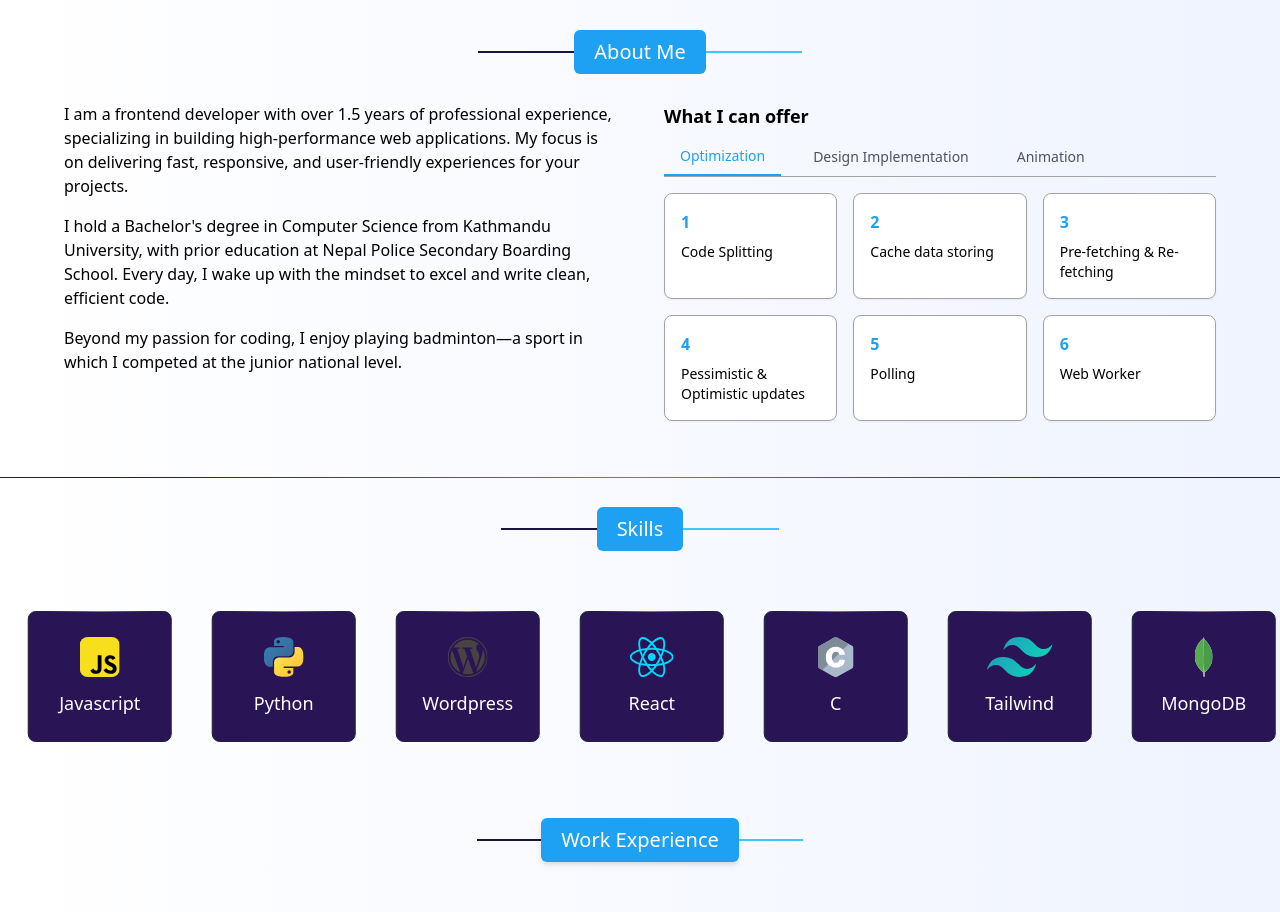
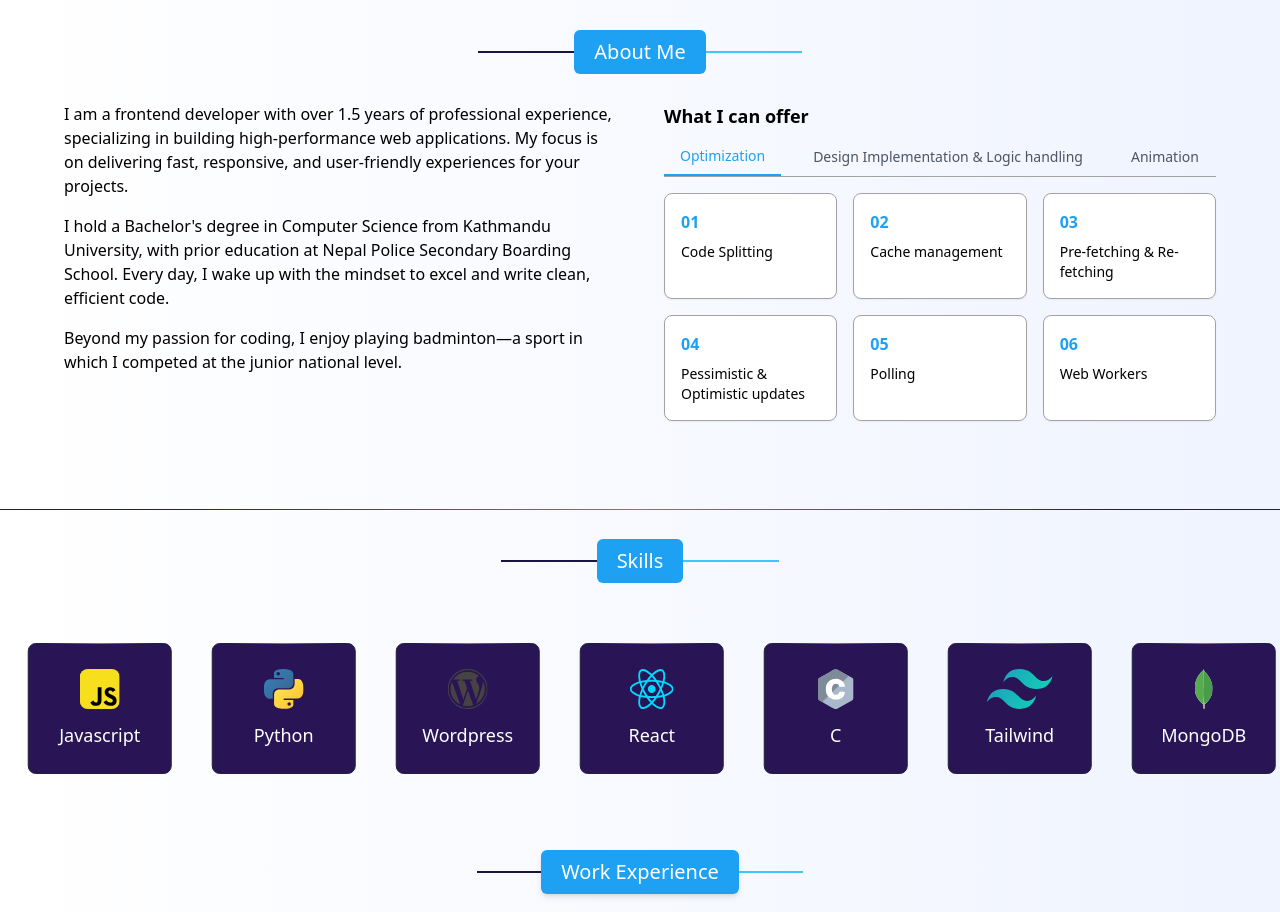
Before and after one commit to Kalyanbikramadhikari/portfolio, a React (Create React App) app: page / in a window 1280 px wide. Shown: the part 1420-2332 px from the top of the page. Built offline with nearby package versions, Linux system fonts and the light colour scheme.

Commit message:
about me content addition

```diff
--- a/src/components/Aboutme.js
+++ b/src/components/Aboutme.js
@@ -2,8 +2,10 @@ import React, { useState } from 'react';
 
 const Aboutme = () => {
     const [activeSkill, setActiveSkill] = useState('Optimization');
-    const skills = ['Optimization', 'Design Implementation', 'Animation'];
-    const optimizationSkills = ['Code Splitting', 'Cache data storing', 'Pre-fetching & Re-fetching', 'Pessimistic & Optimistic updates', 'Polling', 'Web Worker'];
+    const skills = ['Optimization', 'Design Implementation & Logic handling', 'Animation'];
+    const optimizationSkills = ['Code Splitting', 'Cache management', 'Pre-fetching & Re-fetching', 'Pessimistic & Optimistic updates', 'Polling', 'Web Workers'];
+    const designImplementationSkills =['Clone figma designs into code','Logic Handling for APIs', 'Reusable Component Creation','Responsive Layouts']
+    const animationSkills =['Scroll Animations', 'Transition effects','Hover Animations']
 
     return (
         <div className="md:px-16 py-4">
@@ -42,11 +44,10 @@ const Aboutme = () => {
                         {skills.map((item, index) => (
                             <button
                                 key={index}
-                                className={`px-4 py-2 text-sm cursor-pointer transition-colors duration-200 ${
-                                    activeSkill === item
+                                className={`px-4 py-2 text-sm cursor-pointer transition-colors duration-200 ${activeSkill === item
                                         ? 'border-b-2 border-blueTick text-blueTick font-medium'
                                         : 'text-gray-600 hover:text-blueTick'
-                                }`}
+                                    }`}
                                 onClick={() => setActiveSkill(item)}
                                 aria-label={`Select ${item}`}
                             >
@@ -62,9 +63,42 @@ const Aboutme = () => {
                                 {optimizationSkills.map((item, index) => (
                                     <div
                                         key={index}
-                                        className="flex flex-col p-4 bg-white border border-[#a3a3a3] shadow-sm rounded-lg transform transition-all hover:scale-105 hover:shadow-lg"
+                                        className="flex flex-col p-4 bg-white border border-[#a3a3a3] shadow-sm rounded-lg transform transition-all  hover:shadow-lg"
                                     >
-                                        <span className="text-blueTick font-bold mb-2">{index + 1}</span>
+                                        <span className="text-blueTick font-bold mb-2">0{index + 1}</span>
+                                        <span className="text-sm font-medium">{item}</span>
+                                    </div>
+                                ))}
+                            </div>
+                        )}
+                    </div>
+                    {/* Design Implementation */}
+                    <div className="mt-4">
+                        {activeSkill === 'Design Implementation & Logic handling' && (
+                            <div className="grid grid-cols-1 sm:grid-cols-2 lg:grid-cols-3 gap-4">
+                                {designImplementationSkills.map((item, index) => (
+                                    <div
+                                        key={index}
+                                        className="flex flex-col p-4 bg-white border border-[#a3a3a3] shadow-sm rounded-lg transform transition-all  hover:shadow-lg"
+                                    >
+                                        <span className="text-blueTick font-bold mb-2">0{index + 1}</span>
+                                        <span className="text-sm font-medium">{item}</span>
+                                    </div>
+                                ))}
+                            </div>
+                        )}
+                    </div>
+
+                    {/* Animations */}
+                    <div className="mt-4">
+                        {activeSkill === 'Animation' && (
+                            <div className="grid grid-cols-1 sm:grid-cols-2 lg:grid-cols-3 gap-4">
+                                {animationSkills.map((item, index) => (
+                                    <div
+                                        key={index}
+                                        className="flex flex-col p-4 bg-white border border-[#a3a3a3] shadow-sm rounded-lg transform transition-all  hover:shadow-lg"
+                                    >
+                                        <span className="text-blueTick font-bold mb-2">0{index + 1}</span>
                                         <span className="text-sm font-medium">{item}</span>
                                     </div>
                                 ))}
```
